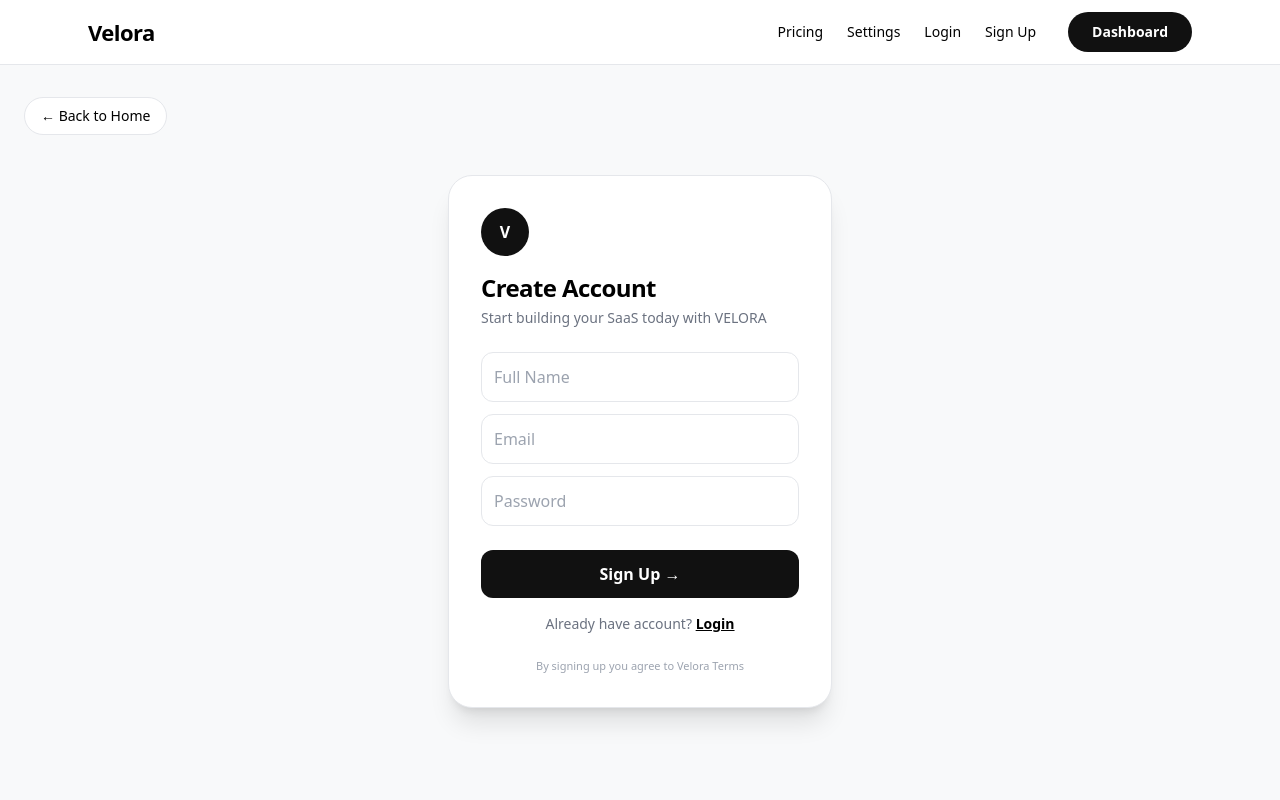
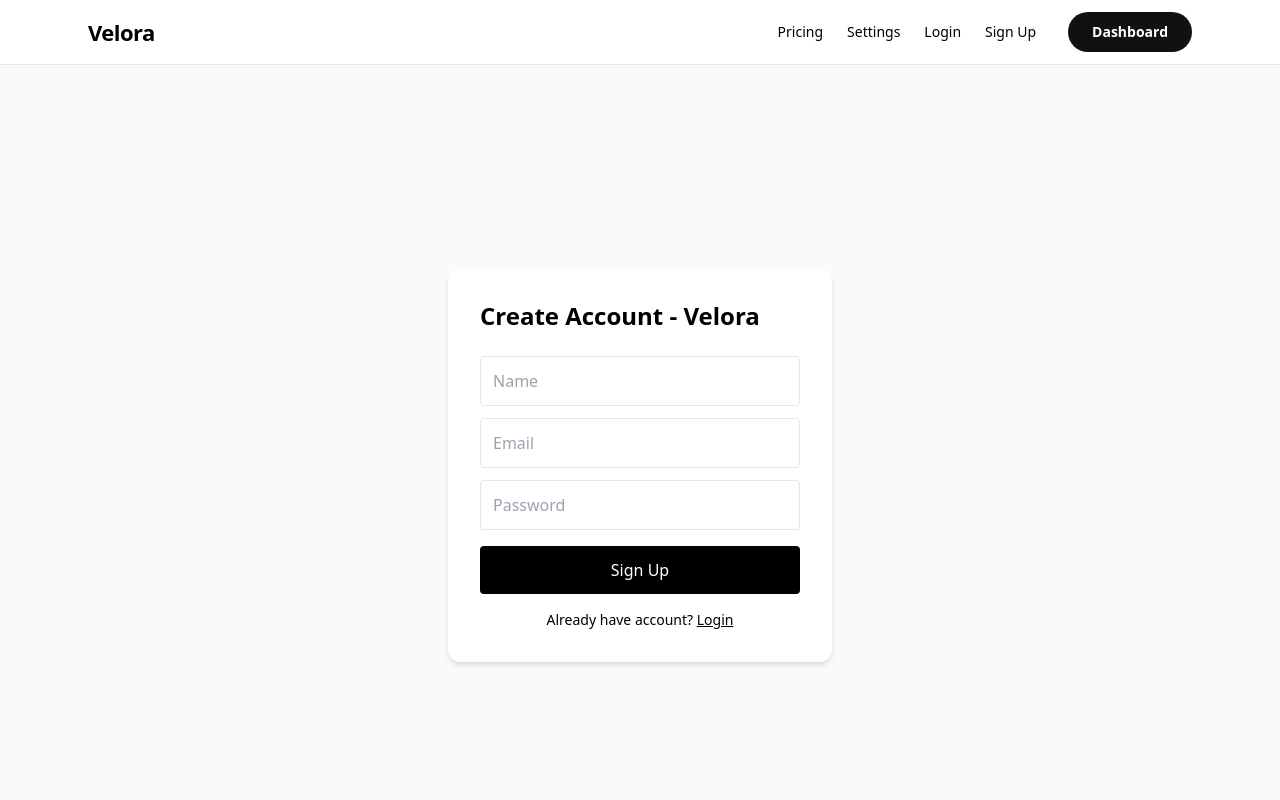
Before and after one commit to Ravs10/saas-starter-kit, a Next.js app: page /signup in a window 1280 px wide. Shown: the top 800 px of the page. Built offline with nearby package versions, Linux system fonts and the light colour scheme.

Commit message:
Refactor Signup component and improve form handling

```diff
--- a/app/signup/page.tsx
+++ b/app/signup/page.tsx
@@ -1,34 +1,44 @@
 "use client"
-import Link from "next/link"
-import { SITE_CONFIG } from "@/app/config"
+import { useState } from "react"
+import { useRouter } from "next/navigation"
 
-export default function Signup() {
+export default function SignupPage() {
+  const [email, setEmail] = useState("")
+  const [password, setPassword] = useState("")
+  const [name, setName] = useState("")
+  const [loading, setLoading] = useState(false)
+  const router = useRouter()
+
+  async function handleSignup(e: any) {
+    e.preventDefault()
+    setLoading(true)
+    const res = await fetch("/api/auth/signup", {
+      method: "POST",
+      body: JSON.stringify({ email, password, name }),
+      headers: { "Content-Type": "application/json" }
+    })
+    const data = await res.json()
+    setLoading(false)
+    if (data.success) {
+      alert("Signup Success! Ab login karo")
+      router.push("/login")
+    } else {
+      alert("Error: " + data.error)
+    }
+  }
+
   return (
-    <div className="px-6 py-8">
-      <Link href="/" className="inline-block mb-6 text-sm border px-4 py-2 rounded-full bg-white hover:bg-black hover:text-white transition-all">
-        ← Back to Home
-      </Link>
-
-      <div className="flex items-center justify-center mt-4">
-        <div className="bg-white p-8 rounded-[24px] shadow-xl w-full max-w-sm hover:shadow-2xl transition-all duration-500 border">
-          <div className="w-12 h-12 rounded-full flex items-center justify-center text-white font-black mb-4" style={{ backgroundColor: SITE_CONFIG.theme.primary }}>
-            {SITE_CONFIG.name.charAt(0)}
-          </div>
-          <h1 className="text-2xl font-black tracking-tight">Create Account</h1>
-          <p className="text-gray-500 text-sm mt-1">Start building your SaaS today with {SITE_CONFIG.name.toUpperCase()}</p>
-
-          <input className="w-full mt-6 border p-3 rounded-xl focus:ring-2 focus:ring-orange-400 outline-none transition" placeholder="Full Name" />
-          <input className="w-full mt-3 border p-3 rounded-xl focus:ring-2 focus:ring-orange-400 outline-none transition" placeholder="Email" />
-          <input className="w-full mt-3 border p-3 rounded-xl focus:ring-2 focus:ring-orange-400 outline-none transition" placeholder="Password" type="password" />
-
-          <button className="w-full mt-6 text-white py-3 rounded-xl hover:scale-[1.02] hover:shadow-lg transition-all duration-300 font-bold" style={{ backgroundColor: SITE_CONFIG.theme.primary }}>
-            Sign Up →
-          </button>
-          <p className="text-center text-sm mt-4 text-gray-500">Already have account? <Link href="/login" className="underline font-bold text-black hover:text-orange-500">Login</Link></p>
-
-          <p className="text-[11px] text-center text-gray-400 mt-6">By signing up you agree to {SITE_CONFIG.name} Terms</p>
-        </div>
-      </div>
+    <div className="min-h-screen flex items-center justify-center bg-gray-50">
+      <form onSubmit={handleSignup} className="bg-white p-8 rounded-xl shadow-md w-96">
+        <h1 className="text-2xl font-bold mb-6">Create Account - Velora</h1>
+        <input className="w-full border p-3 rounded mb-3" placeholder="Name" value={name} onChange={e=>setName(e.target.value)} required />
+        <input className="w-full border p-3 rounded mb-3" placeholder="Email" value={email} onChange={e=>setEmail(e.target.value)} required />
+        <input className="w-full border p-3 rounded mb-4" placeholder="Password" type="password" value={password} onChange={e=>setPassword(e.target.value)} required />
+        <button disabled={loading} className="w-full bg-black text-white p-3 rounded">
+          {loading ? "Creating..." : "Sign Up"}
+        </button>
+        <p className="mt-4 text-center text-sm">Already have account? <a href="/login" className="underline">Login</a></p>
+      </form>
     </div>
   )
 }
```
